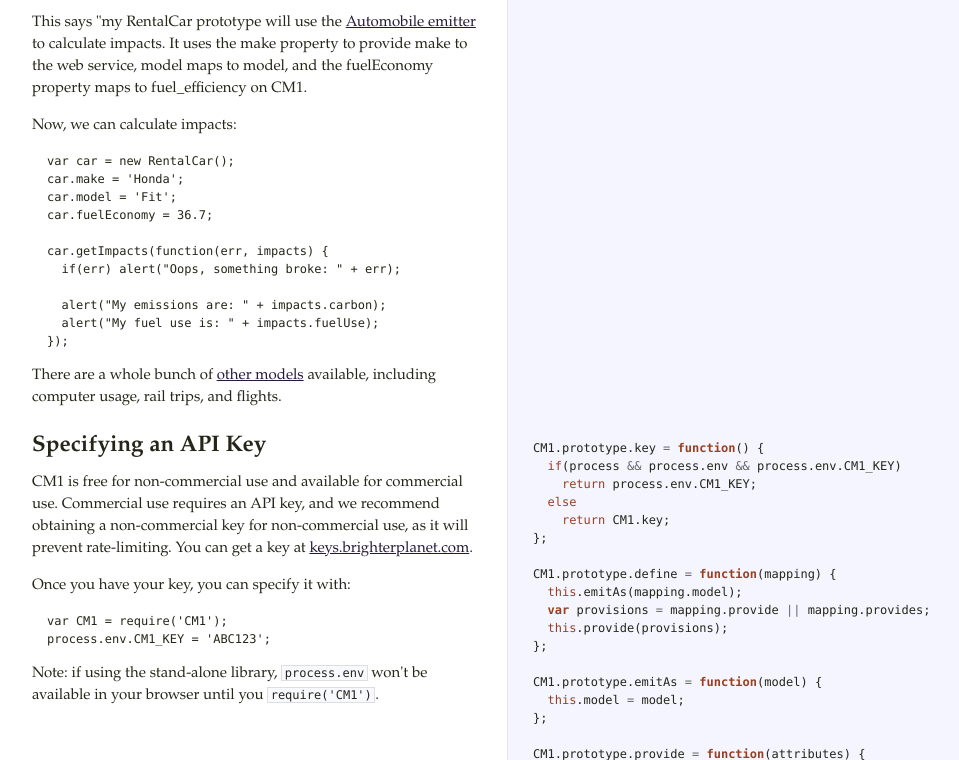
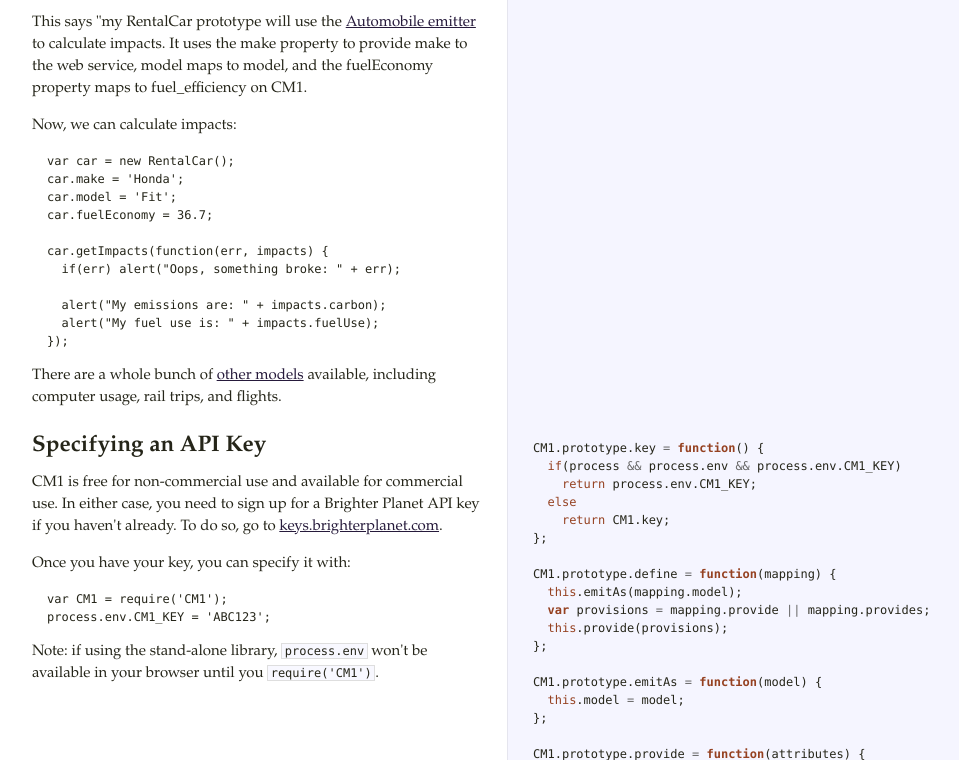
Before and after one commit to erithmetic/CM1.js, a plain HTML site: page index.html in a window 1280 px wide. Shown: the part 1488-2248 px from the top of the page, without its empty margins (18-977 px from the left). Drawn offline with Linux system fonts and the light colour scheme.

Commit message:
update gh-pages

```diff
--- a/index.html
+++ b/index.html
@@ -70,7 +70,7 @@ car.fuelEconomy = 36.7;
 </code></pre>
 
 <p>Now we want to figure out how much CO2 it emits. CM1.js will add impact calculation
-powers to your prototype. Before instantiating a RentlCar, use <code>CM1.extend()</code> to tell
+powers to your prototype. Before instantiating a RentalCar, use <code>CM1.extend()</code> to tell
 your prototype how to use CM1 to calculate impacts. The first argument is the prototype
 to extend, the second argument is a object that describes mappings between properties
 of your prototype instance to the characteristics sent to CM1. After executing
@@ -116,10 +116,9 @@ available, including computer usage, rail trips, and flights.</p>             </
   <span class="p">};</span>
 <span class="p">};</span></pre></div>             </td>           </tr>                               <tr id="section-5">             <td class="docs">               <div class="pilwrap">                 <a class="pilcrow" href="#section-5">&#182;</a>               </div>               <h2>Specifying an API Key</h2>
 
-<p>CM1 is free for non-commercial use and available for commercial use. Commercial
-use requires an API key, and we recommend obtaining a non-commercial key for
-non-commercial use, as it will prevent rate-limiting. You can get a key at
-<a href="http://keys.brighterplanet.com">keys.brighterplanet.com</a>.</p>
+<p>CM1 is free for non-commercial use and available for commercial use. In either
+case, you need to sign up for a Brighter Planet API key if you haven't already.
+To do so, go to <a href="http://keys.brighterplanet.com">keys.brighterplanet.com</a>.</p>
 
 <p>Once you have your key, you can specify it with:</p>
 
```
